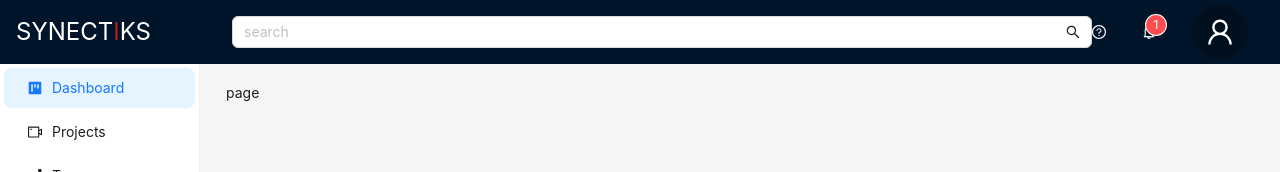
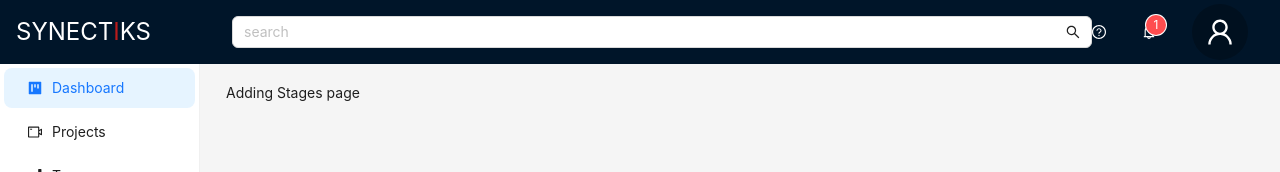
Before and after one commit to mustafa-synectiks/workflow, a Next.js app: page /main/projects/addingStages in a window 1280 px wide. Shown: the top 172 px of the page. Built offline with nearby package versions, Linux system fonts and the light colour scheme.

Commit message:
Adding Stage page

```diff
--- a/src/app/main/projects/addingStages/page.js
+++ b/src/app/main/projects/addingStages/page.js
@@ -2,7 +2,7 @@ import React from 'react'
 
 const page = () => {
     return (
-        <div>page</div>
+        <div>Adding Stages page</div>
     )
 }
 
```
